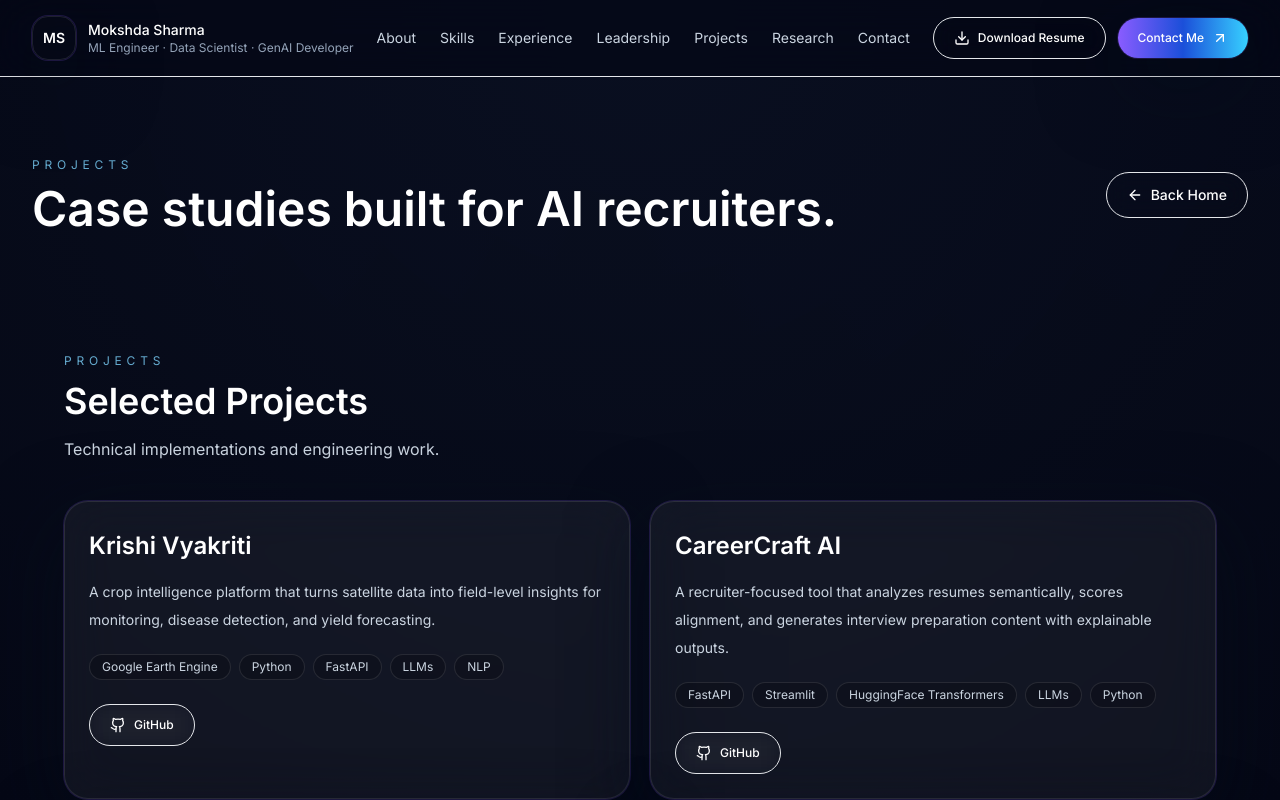
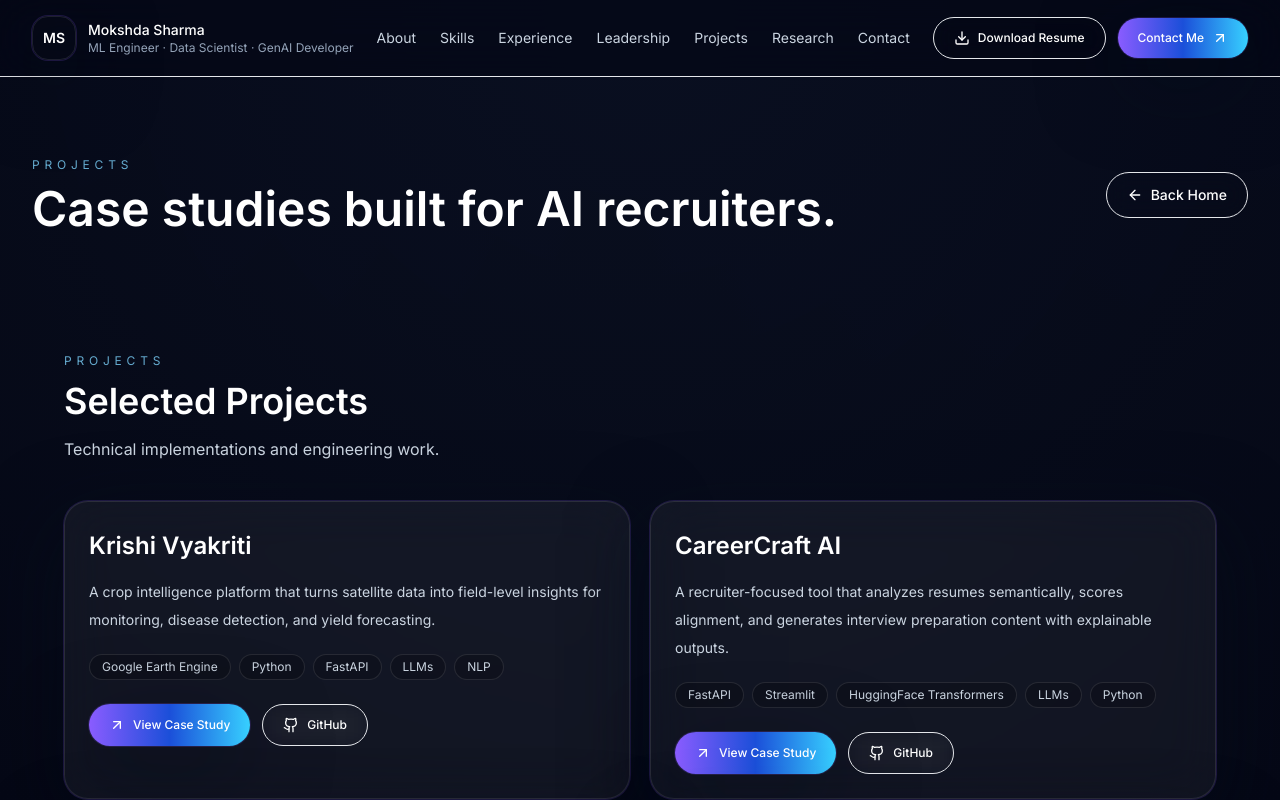
Before and after one commit to MokshdaSharma/Portfolio, a Next.js app: page /projects in a window 1280 px wide. Shown: the top 800 px of the page. Built offline with nearby package versions, Linux system fonts and the light colour scheme.

Commit message:
restore: re-add Visit Case Study button to project cards

```diff
--- a/components/project-card.tsx
+++ b/components/project-card.tsx
@@ -1,5 +1,5 @@
 import Link from 'next/link';
-import { Github } from 'lucide-react';
+import { Github, ArrowUpRight } from 'lucide-react';
 import { Reveal } from '@/components/reveal';
 import { buttonClassName } from '@/components/ui/button';
 import type { ProjectItem } from '@/lib/site';
@@ -25,7 +25,11 @@ export function ProjectCard({ project, index = 0 }: Props) {
           ))}
         </div>
 
-        <div className="mt-6">
+        <div className="mt-6 flex flex-wrap gap-3">
+          <Link href={`/projects/${project.slug}`} className={buttonClassName('primary', 'text-xs')}>
+            <ArrowUpRight className="h-4 w-4" />
+            View Case Study
+          </Link>
           <Link href={project.githubUrl} target="_blank" rel="noreferrer" className={buttonClassName('secondary', 'text-xs')}>
             <Github className="h-4 w-4" />
             GitHub
```
